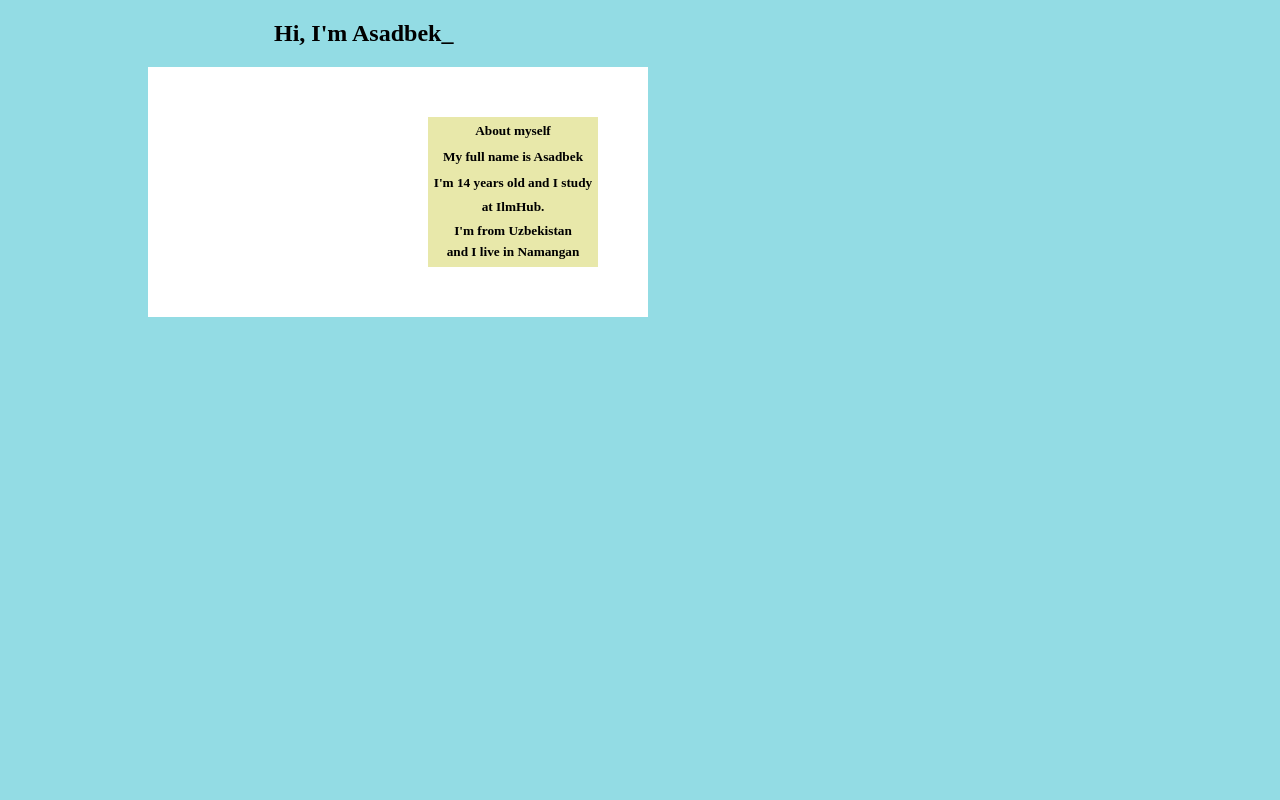
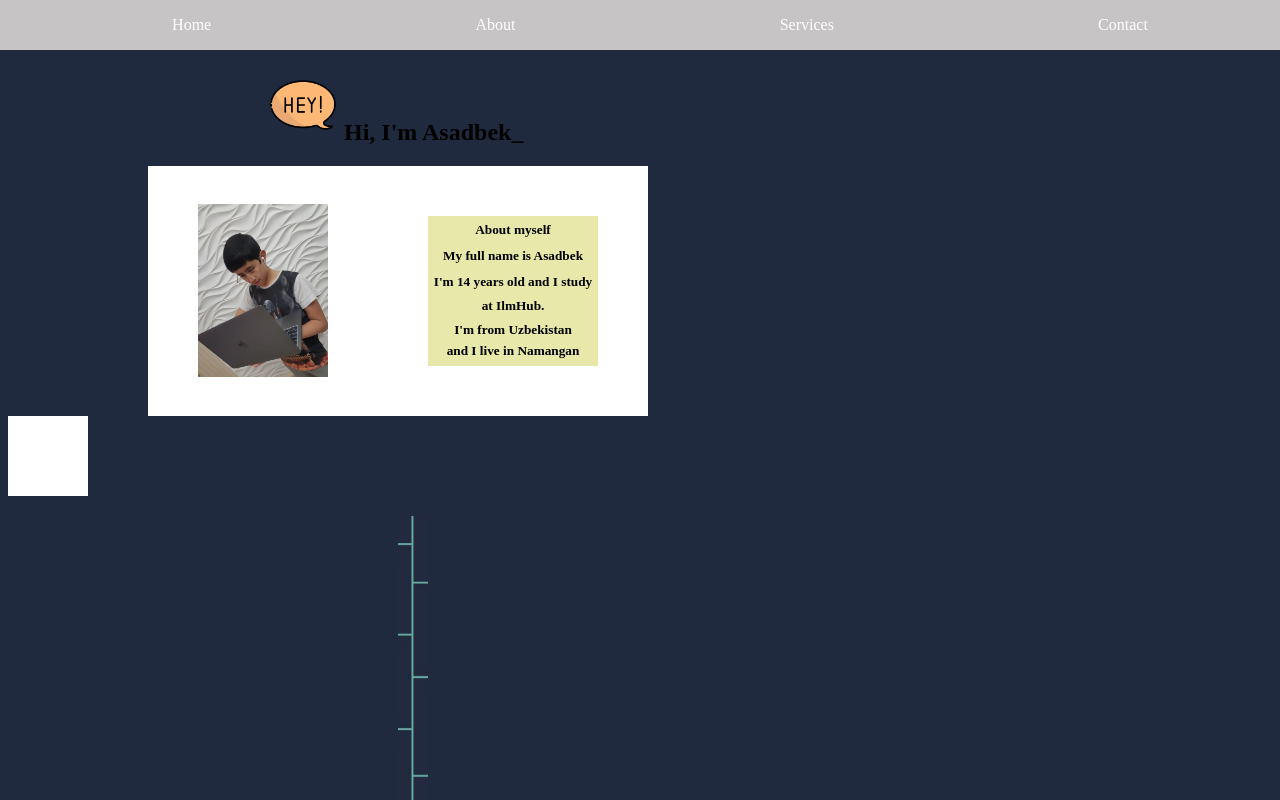
Before and after one commit to asadbek201001/about_myself, a plain HTML site: page index.html in a window 1280 px wide. Drawn offline with Linux system fonts and the light colour scheme.

Commit message:
about my self ni bajaryapman

```diff
--- a/index.html
+++ b/index.html
@@ -1,19 +1,111 @@
 <!DOCTYPE html>
 <html lang="en">
+
 <head>
     <meta charset="UTF-8">
     <meta name="viewport" content="width=device-width, initial-scale=1.0">
-      <link rel="stylesheet" href="sytle.css">
+    <link rel="stylesheet" href="sytle.css">
     <title>Asadbek's portfolio</title>
 </head>
+<style>body {
+    align-items: center;
+    justify-content: center;
+    background-color: rgb(32, 42, 62);
+
+}
+
+.menu {
+    position: fixed;
+    top: 0;
+    left: 0;
+    width: 100%;
+    background-color: rgb(198, 196, 196);
+
+
+}
+
+
+.menu ul {
+    display: flex;
+    list-style: none;
+    justify-content: space-around;
+}
+
+.menu ul li a {
+    color: white;
+    text-decoration: none;
+    padding: 5px 15px;
+}
+
+.menu ul li a:hover {
+    background-color: #575757;
+    border-radius: 5px;
+}
+
+
+
+
+
+
+.container_1 {
+    background-color: white;
+    width: 500px;
+    height: 250px;
+      margin-left: 140px;
+      align-items: center;
+      justify-content: center;
+display: flex;
+}
+
+
+
+.container_2 {
+    background-color: rgb(232, 232, 170);
+    width: 170px;
+    height: 150px;
+    text-align: center;
+}
+
+
+
+
+
+.item_1 {
+     width: 80px;
+     height: 80px;
+     background-color: white;
+     margin-bottom: 300px;
+}
+
+
+
+
+
+</style>
+
 <body>
+    <header class="menu">
+        <nav>
+            <ul>
+                <li><a href="#home">Home</a></li>
+                <li><a href="#about">About</a></li>
+                <li><a href="#services">Services</a></li>
+                <li><a href="#contact">Contact</a></li>
+            </ul>
+        </nav>
+    </header>
 
-    <h2><img src="./hello_6719695.png" alt="" style="width: 70px; margin-left: 260px;"> Hi, I'm Asadbek_</h2>
+
+
+
+
+
+    <h2><img src="./hello_6719667.png" alt="" style="width: 70px; margin-left: 260px; margin-top: 50px;"> Hi, I'm Asadbek_</h2>
 
 
 
     <div class="container_1">
-        <img src="./images/photo_2024-11-15 18.37.58.jpeg" alt="" style="width: 130px; margin-right: 100px;">
+        <img src="./photo_2024-11-15 18.37.58.jpeg" alt="" style="width: 130px; margin-right: 100px;">
         <div class="container_2">
             <h5 style="margin: 6px;">About myself</h5>
             <h5 style="margin: 10px;">My full name is Asadbek</h5>
@@ -21,25 +113,26 @@
             <h5 style="margin: 8px;">at IlmHub.</h5>
             <h5 style="margin: 5px;">I'm from Uzbekistan</h5>
             <h5 style="margin: 5px;">and I live in Namangan</h5>
-
-
         </div>
-
-
-
-
-
-
-
-
-
-
     </div>
 
 
 
 
 
+    <img src="./Screenshot 2024-11-22 at 14.16.41.png" alt="" style="width: 30px; margin-left: 390px; margin-top: 100px; height: 400; position: fixed;">
+
+
+    <div class="item_1"></div>
+    <div class="item_2"></div>
+    <div class="item_3"></div>
+    <div class="item_4"></div>
+    <div class="item_5"></div>
+    <div class="item_6"></div>
+    <div class="item_7"></div>
+
+
 
 </body>
+
 </html>
--- a/sytle.css
+++ b/sytle.css
@@ -1,7 +1,36 @@
 body {
     align-items: center;
     justify-content: center;
-    background-color: rgb(147, 220, 228);
+    background-color: rgb(32, 42, 62);
+
+}
+
+.menu {
+    position: fixed;
+    top: 0;
+    left: 0;
+    width: 100%;
+    background-color: rgb(198, 196, 196);
+
+
+}
+
+
+.menu ul {
+    display: flex;
+    list-style: none;
+    justify-content: space-around;
+}
+
+.menu ul li a {
+    color: white;
+    text-decoration: none;
+    padding: 5px 15px;
+}
+
+.menu ul li a:hover {
+    background-color: #575757;
+    border-radius: 5px;
 }
 
 
@@ -27,3 +56,14 @@ display: flex;
     height: 150px;
     text-align: center;
 }
+
+
+
+
+
+.item_1 {
+     width: 80px;
+     height: 80px;
+     background-color: white;
+     margin-bottom: 300px;
+}
```
Also changed, not shown: Screenshot 2024-11-22 at 14.16.41.png (added), hello_6719667.png (added).
